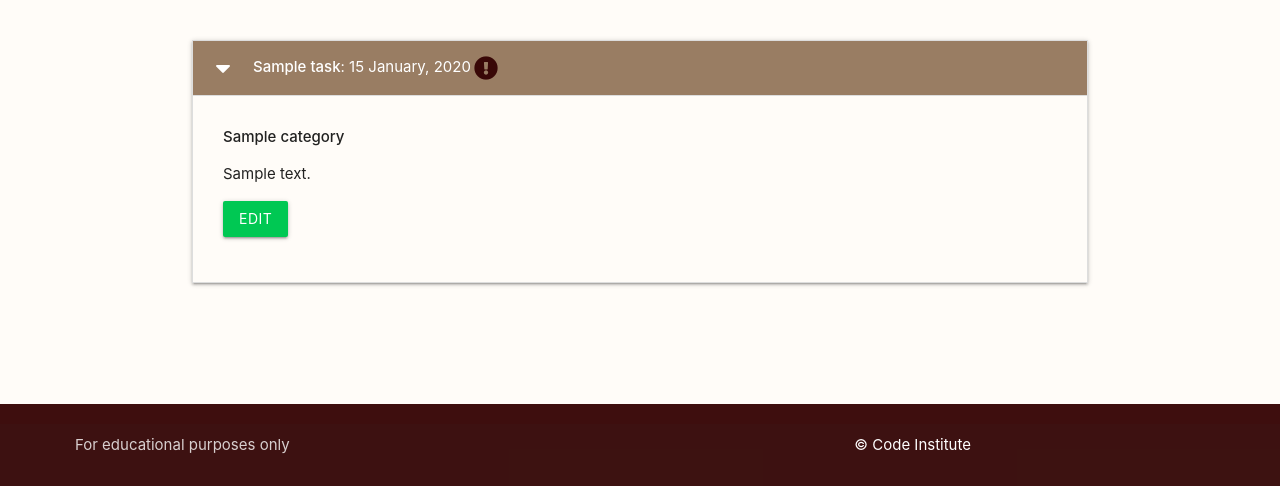
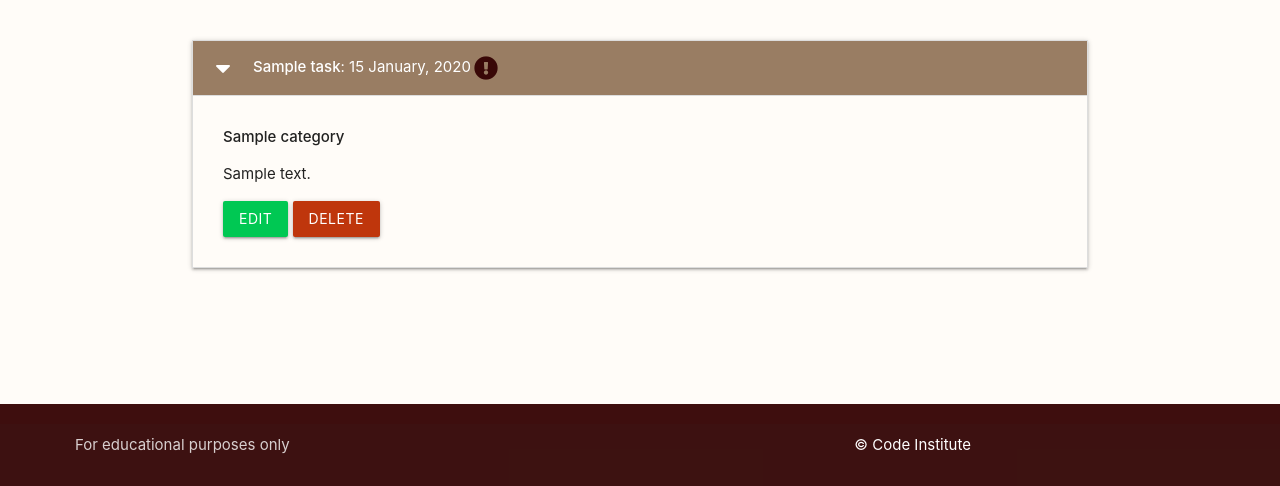
Before and after one commit to merzann/Task-Manager-RDBMS-Project, a Flask app: page / in a window 1280 px wide, after a click that opens the changed part. Shown: the part 314-800 px from the top of the page. Run offline with Flask 3, Linux system fonts and the light colour scheme; tables that the repository leaves empty hold one stand-in row (values such as "Sample post").

Commit message:
feat: add delete_task() function to routes.py and Delete-button to collapsable body in tasks.html, add modal to tasks.html to warm User about irreversable action and data loss, wire up Modal to Delete-button

```diff
--- a/taskmanager/routes.py
+++ b/taskmanager/routes.py
@@ -134,3 +134,11 @@ def edit_task(task_id):
         db.session.commit()
 
     return render_template("edit_task.html", task=task, categories=categories)
+
+
+@app.route("/delete_task/<int:task_id>")
+def delete_task(task_id):
+    task = Task.query.get_or_404(task_id)
+    db.session.delete(task)
+    db.session.commit()
+    return redirect(url_for("home"))
--- a/taskmanager/static/css/style.css
+++ b/taskmanager/static/css/style.css
@@ -38,7 +38,7 @@ a.brand-logo {
 .alert {
     padding: 5px;
     margin-bottom: 5px;
-    border-radius: 5px;
+    border-radius: 3px;
     color: #fff;
 }
 
--- a/taskmanager/templates/tasks.html
+++ b/taskmanager/templates/tasks.html
@@ -19,15 +19,26 @@
             <i class="fas fa-caret-down"></i>
             <strong>{{ task.task_name }}</strong> : {{ task.due_date.strftime("%d %B, %Y") }}
             {% if task.is_urgent == True %}
-                <i class="fas fa-exclamation-circle" style="color:#340202f2"></i>
+            <i class="fas fa-exclamation-circle" style="color:#340202f2"></i>
             {% endif %}
         </div>
         <div class="collapsible-body">
             <strong>{{ task.category }}</strong>
             <p>{{ task.task_description }}</p>
-            <p>
-                <a href="{{ url_for('edit_task', task_id=task.id) }}" class="btn green accent-4">Edit</a>
-            </p>
+            <a href="{{ url_for('edit_task', task_id=task.id) }}" class="btn green accent-4">Edit</a>
+            <a href="#modal-{{ task.id }}" class="btn deep-orange darken-4 modal-trigger">Delete</a>
+
+            <!-- Modal -->
+            <div id="modal-{{ task.id }}" class="modal">
+                <div class="modal-content">
+                    <h4>Are you sure you want to delete this record?</h4>
+                    <p>This cannot be undone!</p>
+                </div>
+                <div class="modal-footer">
+                    <a href="{{ url_for('delete_task', task_id=task.id) }}" class="btn deep-orange darken-4">Delete</a>
+                    <a class="btn green accent-4 modal-close">Cancel</a>
+                </div>
+            </div>
         </div>
     </li>
     {% endfor %}
```
